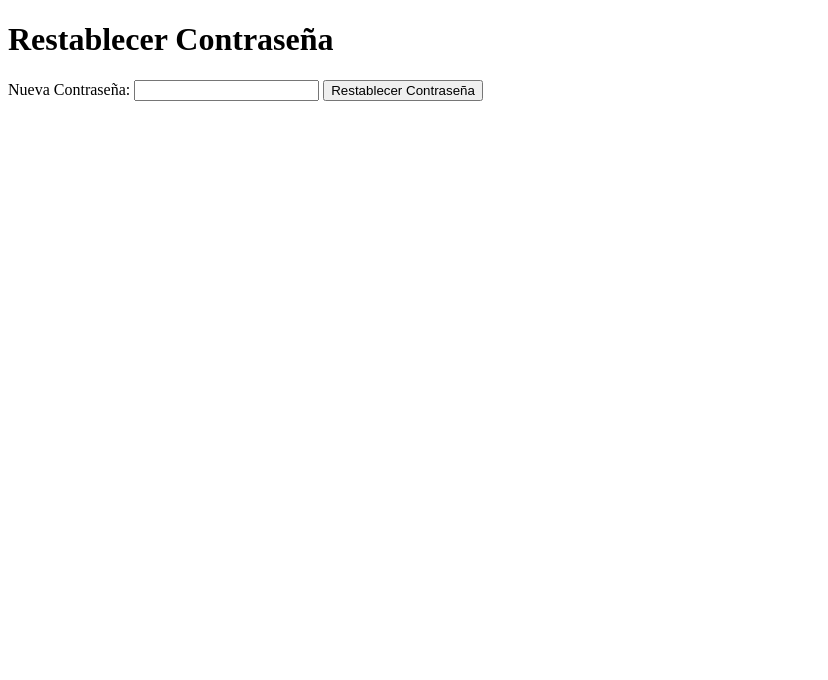
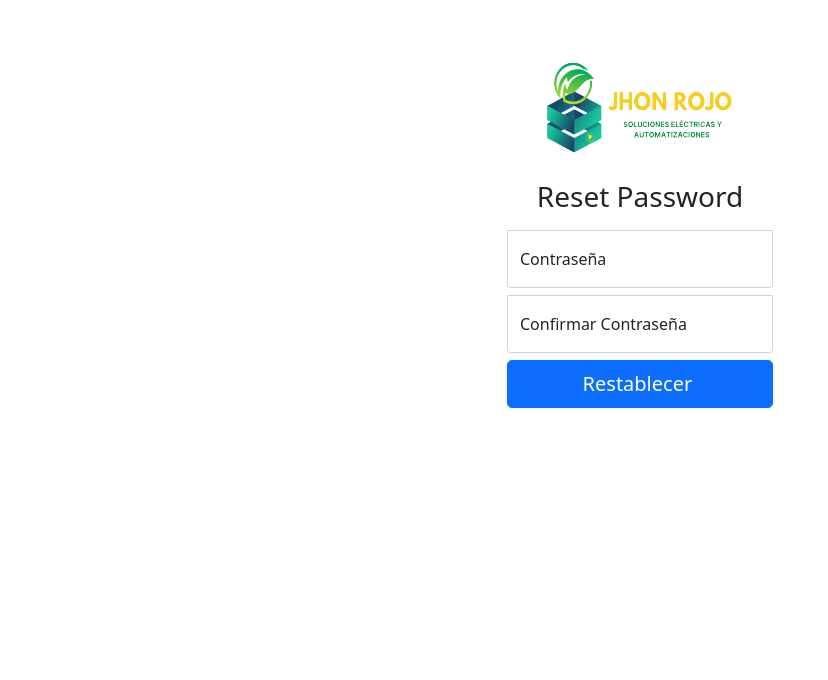
Before and after one commit to JRED22/PROYECT, a Flask app: page /reset_password/1 in a window 1280 px wide. Shown: the top 680 px of the page, without its empty margins (0-828 px from the left). Before the commit the page ends 101 px from the top, so only its background shows below. Run offline with Flask 3, Linux system fonts and the light colour scheme; some libraries are stand-ins or nearby versions.

Commit message:
passwordlogin

```diff
--- a/INCLUDE.txt
+++ b/INCLUDE.txt
@@ -16,3 +16,4 @@ pip install Flask-Mail
 pip install  Flask-WTF
 pip install itsdangerous
 pip install email-validator
+pip install bcrypt
--- a/app.py
+++ b/app.py
@@ -19,9 +19,17 @@ csrf = CSRFProtect(app)
 # Initialize the database and login manager
 db.init_app(app)
 migrate = Migrate(app, db)
-login_manager = LoginManager(app)
-login_manager.login_view = 'user.login'  # Update to use the blueprint
-
+login_manager = LoginManager()
+login_manager.init_app(app)
+login_manager.login_view = 'user.login'  # Redirige a la vista de login si no está autenticado
+app.config['SEND_FILE_MAX_AGE_DEFAULT'] = 0 #desactiva archivos estaticos para no almacenar kche
+@app.after_request
+def add_header(response):
+    response.cache_control.no_cache = True
+    response.cache_control.no_store = True
+    response.cache_control.must_revalidate = True
+    response.expires = 0
+    return response
 @login_manager.user_loader
 def load_user(user_id):
     return User.query.get(int(user_id))
--- a/forms.py
+++ b/forms.py
@@ -59,21 +59,25 @@ class LoginForm(FlaskForm):
            if not user.is_confirmed:
               raise ValidationError('Por favor confirma tu correo electrónico.')
 
-      def validate_password(self, field):
-        password = field.data
-        email = self.email.data
-        user = User.query.filter_by(email=email).first()
-        if not user or not check_password_hash(user.password, password):
-            raise ValidationError('La contraseña es incorrecta.')
-        return user
-
 ###############################################RESET###################################################################
 class ResetPasswordRequestForm(FlaskForm):
-    email = StringField('Email',validators=[DataRequired(message='Por favor, ingrese su correo electrónico.'),
-                            Email(message='Por favor, ingrese un correo electrónico válido.')])
-    submit = SubmitField('Enviar solicitud de restablecimiento')
+    email = EmailField('Email',validators=[DataRequired(message='Correo is required.'),
+                               Length(min=3, max=50, message='Email Requerido')
+                               ,Email(message='Por favor, ingrese un correo electrónico válido.'),],
+                           render_kw={"class": "form-control form-control-sm email", "placeholder": "Digite su Email"})
+    submit = SubmitField('Enviar Correo')
 
 class ResetPasswordForm(FlaskForm):
-    password = PasswordField('Nueva Contraseña',validators=[DataRequired(message='Por favor, ingrese su nueva contraseña.')])
-    confirm_password = PasswordField('Confirmar Nueva Contraseña',validators=[DataRequired(message='Por favor, confirme su nueva contraseña.')])
-    submit = SubmitField('Restablecer contraseña')
+    password = PasswordField('Contraseña', validators=[DataRequired(), Length(min=6, max=20)]
+                       ,render_kw={"class": "form-control form-control-sm password","placeholder": " "})
+    confirm_password = PasswordField('Confirmar Contraseña', validators=[DataRequired(), EqualTo('password', message='Las contraseñas deben coincidir.')]
+                                     ,render_kw={"class": "form-control form-control-sm password","placeholder": " "})
+    submit = SubmitField('Restablecer ')
+    def validate_password(self, password):
+        # Validación personalizada para verificar la fortaleza de la contraseña
+        if len(password.data) < 8:
+            raise ValidationError('La contraseña debe tener al menos 8 caracteres.')
+        if not any(char.isdigit() for char in password.data):
+            raise ValidationError('La contraseña debe contener al menos un número.')
+        if not any(char.isalpha() for char in password.data):
+            raise ValidationError('La contraseña debe contener al menos una letra.')
--- a/routes/user_routes.py
+++ b/routes/user_routes.py
@@ -1,7 +1,5 @@
-from flask import render_template, redirect, url_for, request, flash
-from wtforms.validators import ValidationError
+from flask import make_response, render_template, redirect, url_for, request, flash
 from flask_login import login_user, logout_user, login_required, current_user
-from werkzeug.security import generate_password_hash
 from models import db
 from models.user import User
 from . import user_bp  # Importa el blueprint de el modelo User
@@ -30,9 +28,11 @@ def registro():
             return redirect(url_for('user.registro'))
 
         confirmation_code = ''.join(random.choices(string.ascii_uppercase + string.digits, k=6))
-        hashed_password = generate_password_hash(password, method='pbkdf2:sha256')
-        new_user = User(username=username, email=email, password=hashed_password, confirmation_code=confirmation_code, confirmation_time=datetime.now())
-
+        try:
+         new_user = User(username=username, email=email, confirmation_code=confirmation_code, confirmation_time=datetime.now())
+         new_user.set_password(password)  # Aquí se codifica la contraseña
+        except Exception as e:
+             flash(f'Error al crear el usuario Verificalo: {e}', 'danger')
         try:
             db.session.add(new_user)
             db.session.commit()
@@ -43,40 +43,54 @@ def registro():
                           recipients=[email])
             msg.html = render_template('auth/email.html', code=confirmation_code, nombre_user=username, token=token, confirm_url=confirm_url)
             mail.send(msg)
-            flash('Registro Exitoso! Se ha enviado un correo de confirmación.')
+            flash('Registro Exitoso! Se ha enviado un correo de confirmación.', 'success')
             return redirect(url_for('user.login'))
         except Exception as e:
             db.session.rollback()  # Deshacer la sesión en caso de error
-            flash(f'Error al crear el usuario: {e}', 'danger')
+            flash(f'Error al enviar Correo: {e}', 'danger')
 
     return render_template('auth/registro.html', form=form)
 
 @user_bp.route('/login', methods=['GET', 'POST'])
 def login():
     form = LoginForm()
-    if form.validate_on_submit():
-        email = form.email.data
-        password = form.password.data
-        user = User.query.filter_by(email=email).first()
-
-        if user and user.check_password(password):  # Asegúrate de tener un método check_password
-            login_user(user)
-            return redirect(url_for('user.dashboard'))
+    try:
+     if form.password.data !='' and form.email.data !='':
+      if form.validate_on_submit():
+        user = User.query.filter_by(email=form.email.data).first()
+        if user.check_password(form.password.data):
+          login_user(user)
+          return redirect(url_for('user.dashboard'))
         else:
             flash('Correo electrónico o contraseña incorrectos.', 'danger')
+     else:
+          flash('')
 
+
+    except Exception as e:
+            db.session.rollback()  # Deshacer la sesión en caso de error
+            flash(f'Error al validar el usuario: {e}', 'danger')
     return render_template('auth/login.html', form=form)
 
 @user_bp.route('/logout')
 @login_required
 def logout():
-    logout_user()
-    return redirect(url_for('user.login'))
+    logout_user()  # Cierra la sesión del usuario
+    response = make_response(redirect(url_for('user.login')))  # Redirige a la página de inicio de sesión
+    response.headers['Cache-Control'] = 'no-store'  # Evita que la página se almacene en caché
+    response.headers['Pragma'] = 'no-cache'  # Evita que la página se almacene en caché
+    response.cache_control.no_cache = True
+    response.cache_control.no_store = True
+    response.cache_control.must_revalidate = True
+    response.expires = 0
+    return response
+
 
 @user_bp.route('/dashboard')
 @login_required
 def dashboard():
-    return render_template ('dashboard.html', user=current_user)
+    print(f'Usuario autenticado: {current_user.is_authenticated}')  # Para depuración
+    return render_template('dashboard.html', user=current_user)
 
 def encode_token(email):
     serializer = URLSafeTimedSerializer(current_app.config['SECRET_KEY'])
@@ -96,18 +110,20 @@ def confirm_email(token):
     if not email:
         flash('El enlace de confirmación es inválido o ha expirado.', 'danger')
         return redirect(url_for('user.login'))
-
-    user = User.query.filter_by(email=email).first()
-    if user:
+    try:
+      user = User.query.filter_by(email=email).first()
+      if user:
         if user.is_confirmed:
             flash('La cuenta ya ha sido confirmada.', 'success')
         else:
             user.is_confirmed = True
             db.session.commit()
             flash('Has confirmado tu cuenta. ¡Gracias!', 'success')
-    else:
+      else:
         flash('No se encontró el usuario.', 'danger')
-
+    except Exception as e:
+            db.session.rollback()  # Deshacer la sesión en caso de error
+            flash(f'Error crear vinculo de confirmacion: {e}', 'danger')
     return redirect(url_for('user.login'))
 
 @user_bp.route('/reset_password_request', methods=['GET', 'POST'])
@@ -125,29 +141,39 @@ def reset_password_request():
                               recipients=[email])
                 msg.html = render_template('auth/email.html', token=token, confirm_url=confirm_url)
                 mail.send(msg)
-                flash('Se ha enviado un correo para restablecer la contraseña.')
+                flash('Se ha enviado un correo para restablecer la contraseña.', 'success')
             except Exception as e:
-                flash(f'Error al enviar el correo: {e}')
+                flash(f'Error al enviar el correoc de reset password: {e}')
                 return redirect(url_for('user.login'))
         else:
-            flash('No existe un usuario con ese correo electrónico.')
+
+         flash('No existe un usuario con ese correo electrónico.', 'danger')
 
     return render_template('auth/reset_password_request.html', form=form)
 
 @user_bp.route('/reset_password/<token>', methods=['GET', 'POST'])
 def reset_password(token):
-    email = decode_token(token)
-    if email is None:
-        flash('El enlace de restablecimiento de contraseña es inválido o ha expirado.', 'danger')
-        return redirect(url_for('user.login'))
-
     form = ResetPasswordForm()
-    if form.validate_on_submit():
-        user = User.query.filter_by(email=email).first()
-        if user:
-            user.set_password(form.password.data)  # Asegúrate de tener un método para establecer la contraseña
-            db.session.commit()
-            flash('Tu contraseña ha sido restablecida con éxito.')
-            return redirect(url_for('user.login'))
-
+    if form.password.data !='':
+        if form.validate_on_submit():
+          if form.password.data != form.confirm_password.data:
+            flash('Las contraseñas no coinciden.', 'danger')
+            return redirect(url_for('user.reset_password', token=token))
+          try:
+            # Aquí deberías incluir la lógica para actualizar la contraseña del usuario
+            email = decode_token(token)  # Asegúrate de tener un método para verificar el token
+            user = User.query.filter_by(email=email).first()
+            if user:
+                user.set_password(form.password.data)
+                db.session.commit()
+                flash('Tu contraseña ha sido restablecida con éxito.', 'success')
+                return redirect(url_for('user.login'))
+            else:
+                flash('El token es inválido o ha expirado.', 'danger')
+                return redirect(url_for('user.login'))
+          except Exception as e:
+            db.session.rollback()  # Deshacer la sesión en caso de error
+            flash(f'Error al actualizar Contraseña: {e}', 'danger')
+    else:
+        flash('')
     return render_template('auth/reset_password.html', form=form)
--- a/static/css/login.css
+++ b/static/css/login.css
@@ -35,3 +35,24 @@ body {
   border-top-left-radius: 0;
   border-top-right-radius: 0;
 }
+
+.success {
+  color: green;
+  background-color: #d4edda;
+  border: 1px solid #c3e6cb;
+  padding: 10px 0px;
+  margin: 10px 0;
+}
+
+.danger {
+  color: red;
+  background-color: #f8d7da;
+  border: 1px solid #f5c6cb;
+  padding: 10px;
+  margin: 10px 0;
+}
+.flash-messages{
+  list-style: none;
+  margin: 0 auto;
+  padding: 0px 0px;
+}
--- a/templates/auth/registro.html
+++ b/templates/auth/registro.html
@@ -48,8 +48,7 @@
   <div class="form-floating">
     ¿Ya tienes una cuenta?
     <a href="{{ url_for('user.login') }}"
-      >Inicia sesión aquí</a
-    >
+      >Inicia sesión aquí</a>
   </div>
 </main>
 {% endblock %}
--- a/templates/auth/reset_password.html
+++ b/templates/auth/reset_password.html
@@ -1,25 +1,39 @@
-<!DOCTYPE html>
-<html lang="es">
-<head>
-    <meta charset="UTF-8">
-    <meta name="viewport" content="width=device-width, initial-scale=1. 0">
-    <title>Restablecer Contraseña</title>
-</head>
-<body>
-    <h1>Restablecer Contraseña</h1>
-    <form method="POST">
-        <label for="password">Nueva Contraseña:</label>
-        <input type="password" name="password" required>
-        <button type="submit">Restablecer Contraseña</button>
+{% extends './base.html' %}
+
+{% block title %}Login{% endblock %}
+
+{% block customCSS %}
+<link rel="stylesheet" href="{{ url_for('static', filename='css/login.css') }}">
+{% endblock %}
+
+
+    <h1>Resetear Contraseña</h1>
+
+    {% block body %}
+ <main class="form-signin w-100 m-auto mt-4">
+    <form method="POST" class="form-signin">
+        <a href=""><img class="mb-4" src="{{ url_for('static', filename='img/logo.png') }}" alt="" width="200" height="100"></a>
+        <h1 class="h3 mb-3 fw-normal">Reset Password</h1>
+        {{ form.hidden_tag() }}
+        <div class="form-floating">
+            {{ form.password(size=32, placeholder="Ingrese nueva contraseña") }}
+            <label for="password" class="floating-label">Contraseña</label>  <!-- Label flotante -->
+            {% for error in form.password.errors %}
+            <span style="color: red">{{ error }}</span>
+            {% endfor %}
+        </div>
+        <div class="form-floating">
+            {{ form.confirm_password(size=32, placeholder="Confirmar Nueva Contraseña:") }}
+            <label for="password" class="floating-label">Confirmar Contraseña</label>  <!-- Label flotante -->
+            {% for error in form.password.errors %}
+            <span style="color: red">{{ error }}</span>
+            {% endfor %}
+        </div>
+
+        <div>{{ form.submit(class="w-100 btn btn-lg btn-primary") }}</div>
+
     </form>
-    {% with messages = get_flashed_messages(with_categories=true) %}
-        {% if messages %}
-            <ul>
-            {% for category, message in messages %}
-                <li class="{{ category }}">{{ message }}</li>
-            {% endfor %}
-            </ul>
-        {% endif %}
-    {% endwith %}
-</body>
-</html>
+
+
+</main>
+{% endblock %}
```
Also changed, not shown: models/user.py (+10 -1 lines), templates/auth/login.html (+10 -6 lines), templates/auth/reset_password_request.html (+33 -17 lines), templates/dashboard.html (+13 -6 lines).
